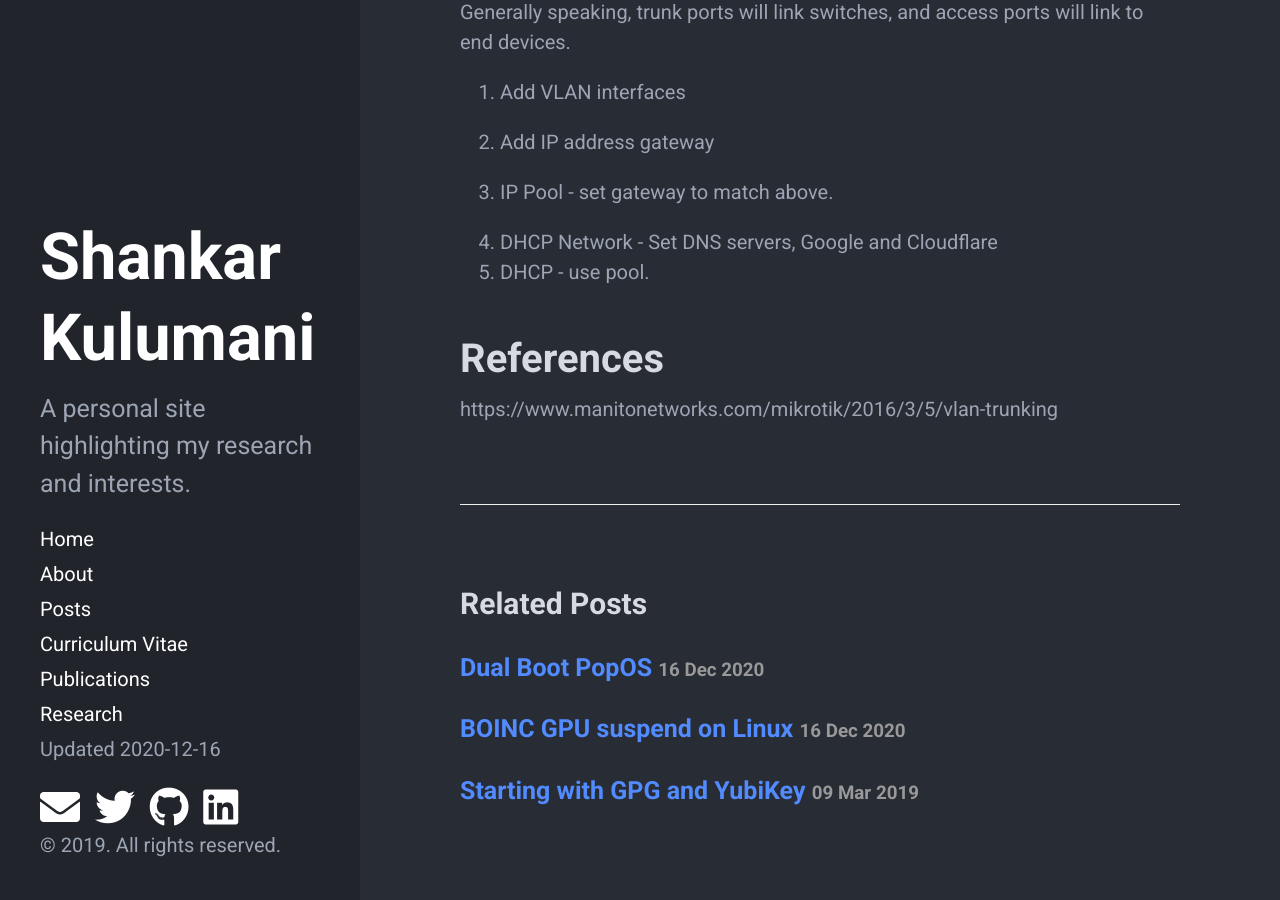
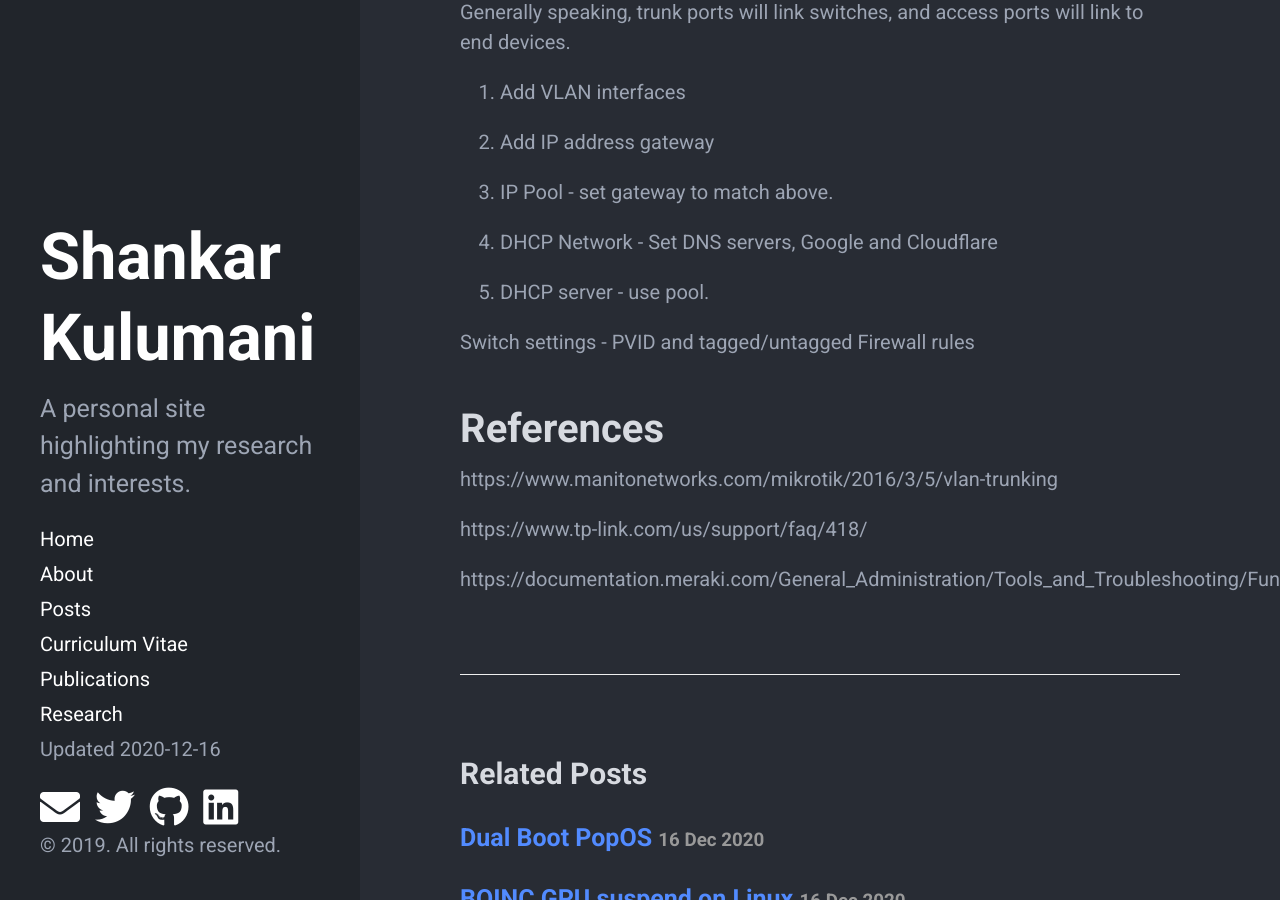
Before and after one commit to skulumani/skulumani.github.io, a Jekyll site: the page built from _posts/2020-12-17-mikrotik-vlan.md, in a window 1280 px wide and 900 px high, scrolled down 410 px. Built offline with Jekyll 4.4.1, drawn with Linux system fonts in a browser that asks for light colours; nearby versions of some CDN libraries.

Commit message:
update post

```diff
--- a/_posts/2020-12-17-mikrotik-vlan.md
+++ b/_posts/2020-12-17-mikrotik-vlan.md
@@ -17,9 +17,16 @@ VLAN enabled ports are generally categorized in one of two ways, tagged or untag
 3. IP Pool - set gateway to match above.
 
 4. DHCP Network -  Set DNS servers, Google and Cloudflare
-3. DHCP - use pool.
 
+3. DHCP server - use pool.
+
+Switch settings - PVID and tagged/untagged
+Firewall rules
 
 # References
 
 https://www.manitonetworks.com/mikrotik/2016/3/5/vlan-trunking
+
+https://www.tp-link.com/us/support/faq/418/
+
+https://documentation.meraki.com/General_Administration/Tools_and_Troubleshooting/Fundamentals_of_802.1Q_VLAN_Tagging
```
